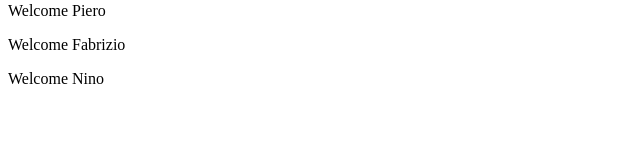
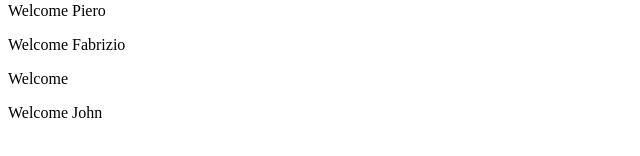
Before and after one commit to Baku305/react-exercises, a React (Create React App) app in the folder react-exercises/: page / in a window 1280 px wide. Shown: the part 282-438 px from the top of the page, without its empty margins (0-640 px from the left). Built offline with nearby package versions, Linux system fonts and the light colour scheme.

Commit message:
fix/conditional-rendering-04(Welcome6 condition to name)

```diff
--- a/react-exercises/src/Components-03.jsx
+++ b/react-exercises/src/Components-03.jsx
@@ -38,6 +38,9 @@ export class App extends React.Component {
         <div>
           <Welcome6 name="Nino" age = "66"/>
         </div>
+        <div>
+          <Welcome6 name="John" age = "66"/>
+        </div>
       </div>
     );
   }
--- a/react-exercises/src/props-05.jsx
+++ b/react-exercises/src/props-05.jsx
@@ -24,7 +24,7 @@ export class Welcome6 extends React.Component {
     return (
       <div>
         <p>
-          <span>Welcome {this.props.name}</span>
+          <span>Welcome {this.props.name === "John" && this.props.name}</span>
           {this.props.age && this.props.age > 18 && this.props.age < 65 && (
             <Age age={this.props.age} />
           )}
```
